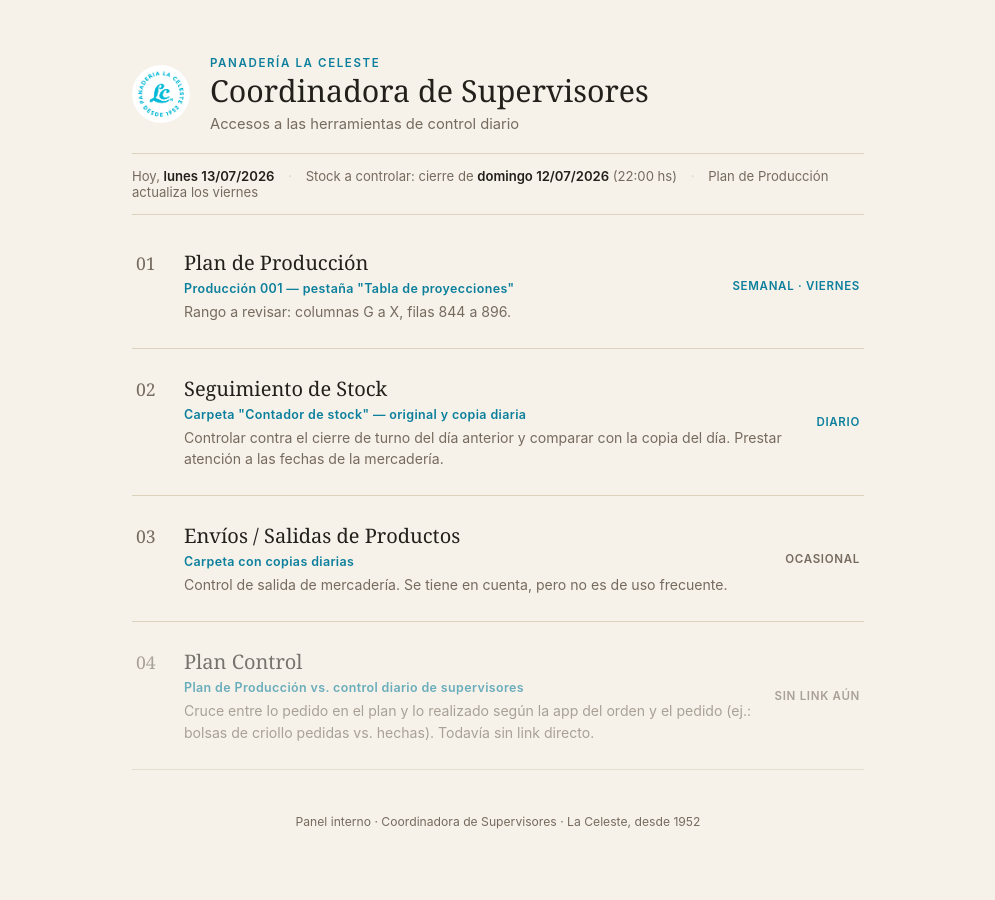
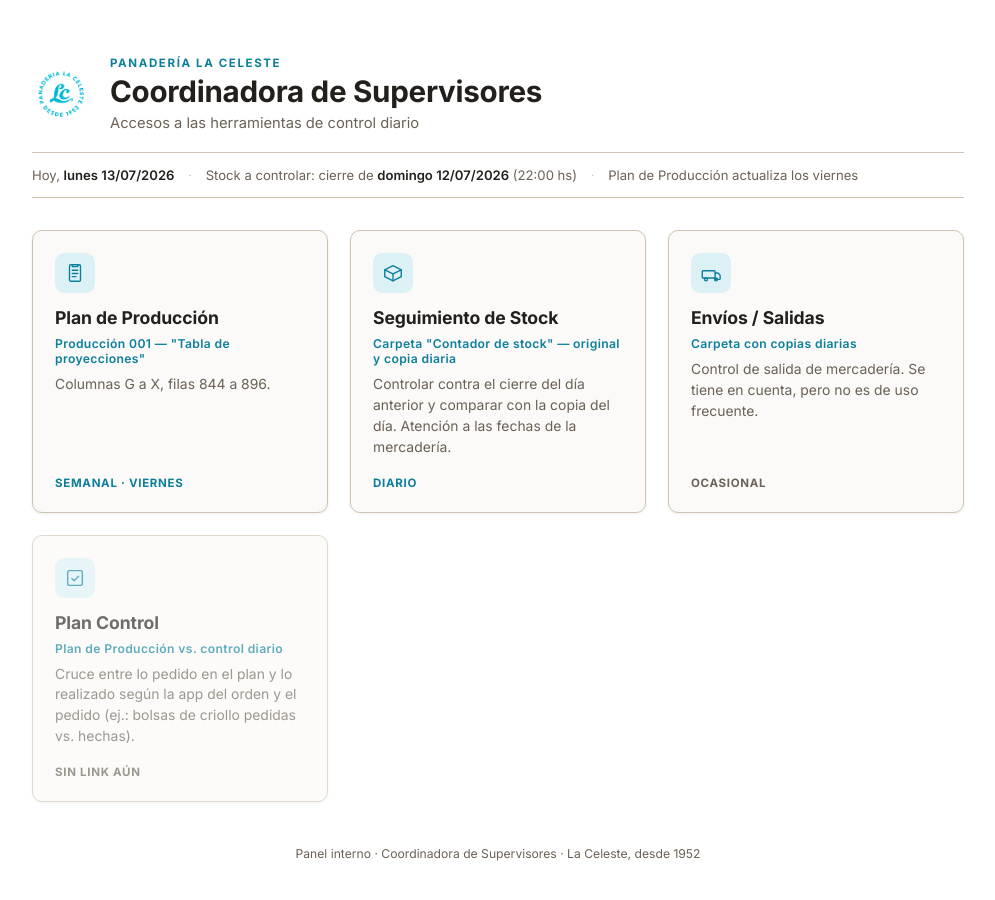
Before and after one commit to laceleste-tincho/panel_coordinador_supervisores, a plain HTML site: page index.html in a window 1280 px wide. Shown: the whole page, without its empty margins (142-1137 px from the left). Drawn offline with Linux system fonts and the light colour scheme.

Commit message:
Rediseñar panel a tarjetas con iconos y ajustar tipografía y favicon
- Vuelve a layout de tarjetas (fondo blanco, más contraste) con iconos
  de línea en vez de emojis.
- Autohospeda la tipografía Inter para consistencia entre máquinas.
- Favicon propio del panel ("CS") distinto al logo de la web principal,
  para diferenciar pestañas.
- El link de Plan de Producción abre directo en el rango G844:X896.

```diff
--- a/index.html
+++ b/index.html
@@ -4,7 +4,7 @@
   <meta charset="UTF-8">
   <meta name="viewport" content="width=device-width, initial-scale=1.0">
   <title>Panel Coordinadora de Supervisores · La Celeste</title>
-  <link rel="icon" href="assets/logo.png" type="image/png">
+  <link rel="icon" href="assets/favicon.svg" type="image/svg+xml">
   <link rel="stylesheet" href="styles.css">
 </head>
 <body>
@@ -26,45 +26,45 @@
       <span id="nota-produccion">Plan de Producción actualiza los viernes</span>
     </div>
 
-    <main class="list">
-      <a class="row" href="https://docs.google.com/spreadsheets/d/13XcyZdw4zyb3Iq-bfIJouKX5wzQTtxUHQ_8MYbw6WFM/edit?gid=1344726606#gid=1344726606" target="_blank" rel="noopener">
-        <span class="row-index">01</span>
-        <span class="row-body">
-          <span class="row-title">Plan de Producción</span>
-          <span class="row-meta">Producción 001 — pestaña "Tabla de proyecciones"</span>
-          <span class="row-desc">Rango a revisar: columnas G a X, filas 844 a 896.</span>
+    <main class="grid">
+      <a class="card" href="https://docs.google.com/spreadsheets/d/13XcyZdw4zyb3Iq-bfIJouKX5wzQTtxUHQ_8MYbw6WFM/edit#gid=1344726606&range=G844:X896" target="_blank" rel="noopener">
+        <span class="card-icon">
+          <svg viewBox="0 0 24 24" fill="none" stroke="currentColor" stroke-width="1.5" stroke-linecap="round" stroke-linejoin="round"><rect x="6" y="3" width="12" height="18" rx="1.5"/><path d="M9 3v2h6V3"/><path d="M9 9h6M9 12.5h6M9 16h4"/></svg>
         </span>
-        <span class="row-tag" id="tag-produccion">Semanal · viernes</span>
+        <span class="card-title">Plan de Producción</span>
+        <span class="card-meta">Producción 001 — "Tabla de proyecciones"</span>
+        <span class="card-desc">Columnas G a X, filas 844 a 896.</span>
+        <span class="card-tag" id="tag-produccion">Semanal · viernes</span>
       </a>
 
-      <a class="row" href="https://drive.google.com/drive/u/0/folders/1fKcIM8xJ_ISmRwvduiVe2VTGOwGTWorl" target="_blank" rel="noopener">
-        <span class="row-index">02</span>
-        <span class="row-body">
-          <span class="row-title">Seguimiento de Stock</span>
-          <span class="row-meta">Carpeta "Contador de stock" — original y copia diaria</span>
-          <span class="row-desc">Controlar contra el cierre de turno del día anterior y comparar con la copia del día. Prestar atención a las fechas de la mercadería.</span>
+      <a class="card" href="https://drive.google.com/drive/u/0/folders/1fKcIM8xJ_ISmRwvduiVe2VTGOwGTWorl" target="_blank" rel="noopener">
+        <span class="card-icon">
+          <svg viewBox="0 0 24 24" fill="none" stroke="currentColor" stroke-width="1.5" stroke-linecap="round" stroke-linejoin="round"><path d="M3 8.5 12 4l9 4.5-9 4.5-9-4.5Z"/><path d="M3 8.5V16l9 4.5 9-4.5V8.5"/><path d="M12 13v7.5"/></svg>
         </span>
-        <span class="row-tag">Diario</span>
+        <span class="card-title">Seguimiento de Stock</span>
+        <span class="card-meta">Carpeta "Contador de stock" — original y copia diaria</span>
+        <span class="card-desc">Controlar contra el cierre del día anterior y comparar con la copia del día. Atención a las fechas de la mercadería.</span>
+        <span class="card-tag">Diario</span>
       </a>
 
-      <a class="row" href="https://drive.google.com/drive/folders/1XZ4aWjqZ7eqjoj-GlvR7HpH7QeBhy-Ju" target="_blank" rel="noopener">
-        <span class="row-index">03</span>
-        <span class="row-body">
-          <span class="row-title">Envíos / Salidas de Productos</span>
-          <span class="row-meta">Carpeta con copias diarias</span>
-          <span class="row-desc">Control de salida de mercadería. Se tiene en cuenta, pero no es de uso frecuente.</span>
+      <a class="card" href="https://drive.google.com/drive/folders/1XZ4aWjqZ7eqjoj-GlvR7HpH7QeBhy-Ju" target="_blank" rel="noopener">
+        <span class="card-icon">
+          <svg viewBox="0 0 24 24" fill="none" stroke="currentColor" stroke-width="1.5" stroke-linecap="round" stroke-linejoin="round"><rect x="2.5" y="9.5" width="14" height="8" rx="1"/><path d="M16.5 12h3.2l2.3 2.6v3.4a1 1 0 0 1-1 1H16.5"/><circle cx="6.5" cy="19" r="1.6"/><circle cx="17.5" cy="19" r="1.6"/></svg>
         </span>
-        <span class="row-tag muted">Ocasional</span>
+        <span class="card-title">Envíos / Salidas</span>
+        <span class="card-meta">Carpeta con copias diarias</span>
+        <span class="card-desc">Control de salida de mercadería. Se tiene en cuenta, pero no es de uso frecuente.</span>
+        <span class="card-tag muted">Ocasional</span>
       </a>
 
-      <div class="row is-disabled">
-        <span class="row-index">04</span>
-        <span class="row-body">
-          <span class="row-title">Plan Control</span>
-          <span class="row-meta">Plan de Producción vs. control diario de supervisores</span>
-          <span class="row-desc">Cruce entre lo pedido en el plan y lo realizado según la app del orden y el pedido (ej.: bolsas de criollo pedidas vs. hechas). Todavía sin link directo.</span>
+      <div class="card is-disabled">
+        <span class="card-icon">
+          <svg viewBox="0 0 24 24" fill="none" stroke="currentColor" stroke-width="1.5" stroke-linecap="round" stroke-linejoin="round"><rect x="4" y="4" width="16" height="16" rx="2"/><path d="m8.5 12.5 2.5 2.5 5-5"/></svg>
         </span>
-        <span class="row-tag muted">Sin link aún</span>
+        <span class="card-title">Plan Control</span>
+        <span class="card-meta">Plan de Producción vs. control diario</span>
+        <span class="card-desc">Cruce entre lo pedido en el plan y lo realizado según la app del orden y el pedido (ej.: bolsas de criollo pedidas vs. hechas).</span>
+        <span class="card-tag muted">Sin link aún</span>
       </div>
     </main>
 
--- a/styles.css
+++ b/styles.css
@@ -1,41 +1,19 @@
 :root {
-  --paper: #f6f2ea;
-  --paper-raised: #fffdf9;
+  --paper: #ffffff;
+  --card: #fbfaf8;
   --ink: #23201c;
-  --ink-soft: #766b5f;
-  --rule: #ddd2bd;
+  --ink-soft: #6b6155;
+  --rule: #cfc4b2;
   --accent: #0c7f9c;
-  --accent-soft: rgba(12, 127, 156, 0.08);
+  --accent-soft: #dcf1f5;
 }
 
-@media (prefers-color-scheme: dark) {
-  :root {
-    --paper: #17140f;
-    --paper-raised: #1e1a14;
-    --ink: #f1ece2;
-    --ink-soft: #ab9f8e;
-    --rule: #3a3327;
-    --accent: #52d3f2;
-    --accent-soft: rgba(82, 211, 242, 0.12);
-  }
-}
-:root[data-theme="dark"] {
-  --paper: #17140f;
-  --paper-raised: #1e1a14;
-  --ink: #f1ece2;
-  --ink-soft: #ab9f8e;
-  --rule: #3a3327;
-  --accent: #52d3f2;
-  --accent-soft: rgba(82, 211, 242, 0.12);
-}
-:root[data-theme="light"] {
-  --paper: #f6f2ea;
-  --paper-raised: #fffdf9;
-  --ink: #23201c;
-  --ink-soft: #766b5f;
-  --rule: #ddd2bd;
-  --accent: #0c7f9c;
-  --accent-soft: rgba(12, 127, 156, 0.08);
+@font-face {
+  font-family: "Inter";
+  font-style: normal;
+  font-weight: 100 900;
+  font-display: swap;
+  src: url("assets/fonts/Inter-latin.woff2") format("woff2");
 }
 
 * { box-sizing: border-box; }
@@ -44,12 +22,13 @@ body {
   margin: 0;
   background: var(--paper);
   color: var(--ink);
-  font-family: Georgia, "Iowan Old Style", "Times New Roman", serif;
+  font-family: "Inter", -apple-system, BlinkMacSystemFont, "Segoe UI", Helvetica, Arial, sans-serif;
+  -webkit-font-smoothing: antialiased;
   min-height: 100vh;
 }
 
 .wrap {
-  max-width: 780px;
+  max-width: 980px;
   margin: 0 auto;
   padding: 56px 24px 64px;
 }
@@ -70,9 +49,8 @@ body {
 
 .eyebrow {
   margin: 0 0 4px;
-  font-family: -apple-system, BlinkMacSystemFont, "Segoe UI", Helvetica, Arial, sans-serif;
   font-size: 0.72rem;
-  font-weight: 600;
+  font-weight: 700;
   letter-spacing: 0.14em;
   text-transform: uppercase;
   color: var(--accent);
@@ -80,26 +58,25 @@ body {
 
 .masthead-text h1 {
   margin: 0 0 6px;
-  font-size: 1.9rem;
-  font-weight: 400;
+  font-size: 1.85rem;
+  font-weight: 700;
+  letter-spacing: -0.01em;
   line-height: 1.15;
 }
 
 .dek {
   margin: 0;
-  font-family: -apple-system, BlinkMacSystemFont, "Segoe UI", Helvetica, Arial, sans-serif;
   font-size: 0.92rem;
   color: var(--ink-soft);
 }
 
 .status-line {
-  font-family: -apple-system, BlinkMacSystemFont, "Segoe UI", Helvetica, Arial, sans-serif;
   font-size: 0.82rem;
   color: var(--ink-soft);
   padding: 14px 0;
   border-top: 1px solid var(--rule);
   border-bottom: 1px solid var(--rule);
-  margin-bottom: 8px;
+  margin-bottom: 32px;
 }
 
 .status-line strong {
@@ -112,99 +89,94 @@ body {
   color: var(--rule);
 }
 
-.list {
+.grid {
+  display: grid;
+  grid-template-columns: repeat(auto-fit, minmax(230px, 1fr));
+  gap: 22px;
+}
+
+.card {
   display: flex;
   flex-direction: column;
+  gap: 8px;
+  background: var(--card);
+  border: 1.5px solid var(--rule);
+  border-radius: 10px;
+  padding: 22px;
+  text-decoration: none;
+  color: var(--ink);
+  box-shadow: 0 1px 3px rgba(35, 32, 28, 0.08);
+  transition: border-color 0.15s ease, box-shadow 0.15s ease, transform 0.15s ease;
 }
 
-.row {
-  display: flex;
-  align-items: baseline;
-  gap: 20px;
-  padding: 26px 4px;
-  border-bottom: 1px solid var(--rule);
-  text-decoration: none;
-  color: var(--ink);
-  transition: background-color 0.15s ease;
+.card:not(.is-disabled):hover {
+  border-color: var(--accent);
+  box-shadow: 0 6px 20px rgba(12, 127, 156, 0.16);
+  transform: translateY(-2px);
 }
 
-.row:not(.is-disabled):hover {
-  background: var(--accent-soft);
-}
-
-.row:not(.is-disabled):hover .row-title {
+.card:not(.is-disabled):hover .card-title {
   color: var(--accent);
 }
 
-.row.is-disabled {
-  opacity: 0.6;
+.card.is-disabled {
+  opacity: 0.65;
 }
 
-.row-index {
-  font-size: 1.1rem;
-  color: var(--ink-soft);
-  font-variant-numeric: tabular-nums;
-  min-width: 28px;
-  flex-shrink: 0;
+.card-icon {
+  width: 40px;
+  height: 40px;
+  border-radius: 9px;
+  background: var(--accent-soft);
+  color: var(--accent);
+  display: flex;
+  align-items: center;
+  justify-content: center;
+  margin-bottom: 6px;
 }
 
-.row-body {
-  display: flex;
-  flex-direction: column;
-  gap: 5px;
-  flex: 1;
-  min-width: 0;
+.card-icon svg {
+  width: 22px;
+  height: 22px;
 }
 
-.row-title {
-  font-size: 1.25rem;
+.card-title {
+  font-size: 1.1rem;
+  font-weight: 700;
+  letter-spacing: -0.005em;
   transition: color 0.15s ease;
 }
 
-.row-meta {
-  font-family: -apple-system, BlinkMacSystemFont, "Segoe UI", Helvetica, Arial, sans-serif;
-  font-size: 0.78rem;
+.card-meta {
+  font-size: 0.76rem;
   font-weight: 600;
   letter-spacing: 0.03em;
   color: var(--accent);
 }
 
-.row-desc {
-  font-family: -apple-system, BlinkMacSystemFont, "Segoe UI", Helvetica, Arial, sans-serif;
-  font-size: 0.88rem;
+.card-desc {
+  font-size: 0.87rem;
   color: var(--ink-soft);
   line-height: 1.5;
 }
 
-.row-tag {
-  font-family: -apple-system, BlinkMacSystemFont, "Segoe UI", Helvetica, Arial, sans-serif;
+.card-tag {
+  margin-top: auto;
+  padding-top: 10px;
   font-size: 0.72rem;
-  font-weight: 600;
+  font-weight: 700;
   letter-spacing: 0.06em;
   text-transform: uppercase;
   color: var(--accent);
-  white-space: nowrap;
-  flex-shrink: 0;
-  align-self: center;
 }
 
-.row-tag.muted {
+.card-tag.muted {
   color: var(--ink-soft);
 }
 
 footer {
   margin-top: 44px;
-  font-family: -apple-system, BlinkMacSystemFont, "Segoe UI", Helvetica, Arial, sans-serif;
   font-size: 0.76rem;
   color: var(--ink-soft);
   text-align: center;
 }
-
-@media (max-width: 560px) {
-  .row {
-    flex-wrap: wrap;
-  }
-  .row-tag {
-    margin-left: 48px;
-  }
-}
```
Also changed, not shown: assets/favicon.svg (added), assets/fonts/Inter-latin.woff2 (added).
